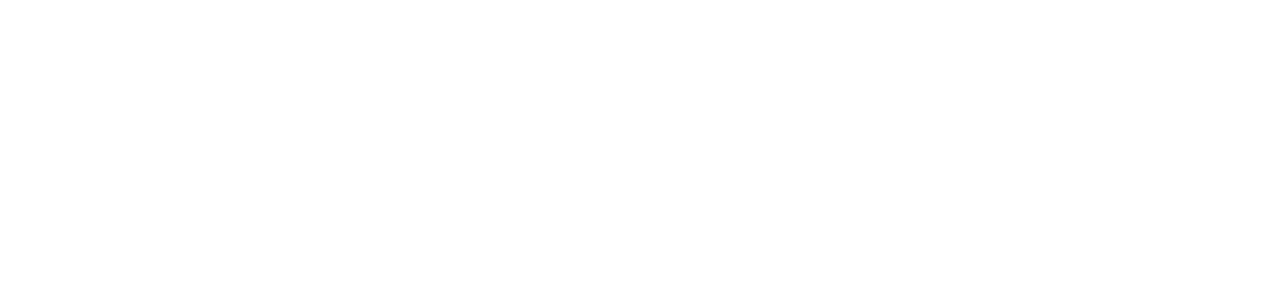
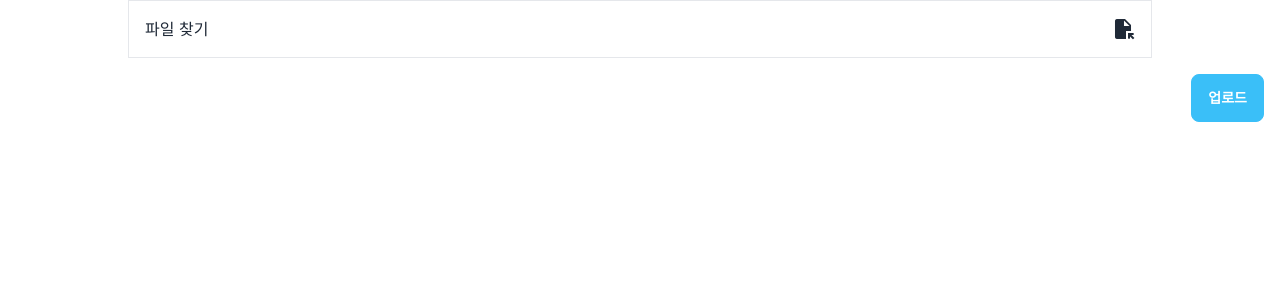
Before and after one commit to suho0815/AI_Team_Project, a React (Create React App) app in the folder front/: page / in a window 1280 px wide. Shown: the top 300 px of the page. Built offline with nearby package versions, Linux system fonts and the light colour scheme.

Commit message:
front 자주쓰는 컴포넌트 추가

```diff
--- a/front/public/index.html
+++ b/front/public/index.html
@@ -5,10 +5,7 @@
     <link rel="icon" href="%PUBLIC_URL%/favicon.ico" />
     <meta name="viewport" content="width=device-width, initial-scale=1" />
     <meta name="theme-color" content="#000000" />
-    <meta
-      name="description"
-      content="Web site created using create-react-app"
-    />
+    <meta name="description" content="Web site created using create-react-app" />
     <link rel="apple-touch-icon" href="%PUBLIC_URL%/logo192.png" />
     <!--
       manifest.json provides metadata used when your web app is installed on a
@@ -24,6 +21,8 @@
       work correctly both with client-side routing and a non-root public URL.
       Learn how to configure a non-root public URL by running `npm run build`.
     -->
+
+    <link href="https://fonts.googleapis.com/icon?family=Material+Icons" rel="stylesheet" />
     <title>React App</title>
   </head>
   <body>
--- a/front/src/App.js
+++ b/front/src/App.js
@@ -1,11 +1,16 @@
 import {BarChart, LineChart} from './Component'
+import {FileUpload} from './Component'
 
 function App() {
   // const data = [25, 45, 60, 30, 10]
   // const label = ['a', 'b', 'c', 'd', 'e']
   // const backgroundColor = ['blue', 'steelblue', 'red', 'pink', 'black']
 
-  return <div className="w-full h-full"></div>
+  return (
+    <div className="w-screen h-full">
+      <FileUpload />
+    </div>
+  )
 }
 
 export default App
--- a/front/src/Component/Div.js
+++ b/front/src/Component/Div.js
@@ -1,4 +1,4 @@
-export function Div(DivclassName) {
-  const className = ['box-sizing', DivclassName].join(' ')
-  return <div className={className}></div>
+export function Div({className, children}) {
+  const DivclassName = ['box-sizing', className].join(' ')
+  return <div className={DivclassName}>{children}</div>
 }
--- /dev/null
+++ b/front/src/Component/FileUpload.js
@@ -0,0 +1,39 @@
+import {Div} from './Div'
+import {Icon} from './Icon'
+import React, {useState, useRef, useEffect} from 'react'
+
+export const FileUpload = () => {
+  const fileRef = useRef()
+  const [fileName, setFileName] = useState('')
+
+  // 업로드 버튼 클릭 시 DB에 import
+  const UploadBtnClicked = () => {
+    const fileName = fileRef.current?.files[0]?.name
+    console.log(fileName)
+  }
+
+  // 파일 선택 시 파일 이름 가져오기
+  const handleFileChange = () => {
+    if (fileRef.current.files.length > 0) {
+      const selectedFileName = fileRef.current.files[0].name
+      setFileName(selectedFileName)
+    } else {
+      setFileName('')
+    }
+  }
+
+  return (
+    <Div className="w-full">
+      <label htmlFor="file" className="flex justify-between w-4/5 p-4 m-auto border border-gray-200">
+        {fileName ? fileName : '파일 찾기'}
+        <Icon name="file_open" />
+      </label>
+      <input type="file" id="file" ref={fileRef} className="hidden" onChange={handleFileChange} />
+      <Div className="flex justify-end mt-4 mr-4">
+        <button className="text-white btn btn-info" onClick={UploadBtnClicked}>
+          업로드
+        </button>
+      </Div>
+    </Div>
+  )
+}
--- a/front/src/Component/Icon.js
+++ b/front/src/Component/Icon.js
@@ -1,5 +1,5 @@
-export const Icon = (name, className, style) => {
-  const iconClassName = ['material-icons', className].join(' ')
+export const Icon = ({name, _className, style}) => {
+  const iconClassName = ['material-icons', _className].join(' ')
   return (
     <span className={iconClassName} style={style}>
       {name}
--- a/front/src/Component/index.js
+++ b/front/src/Component/index.js
@@ -4,3 +4,4 @@
 export * from './LineChart'
 export * from './Icon'
 export * from './Modal'
+export * from './FileUpload'
```
Also changed, not shown: front/src/Page/StatisticPage/SelectBox.js (renamed from front/src/Page/ResultPage/SelectBox.js).
